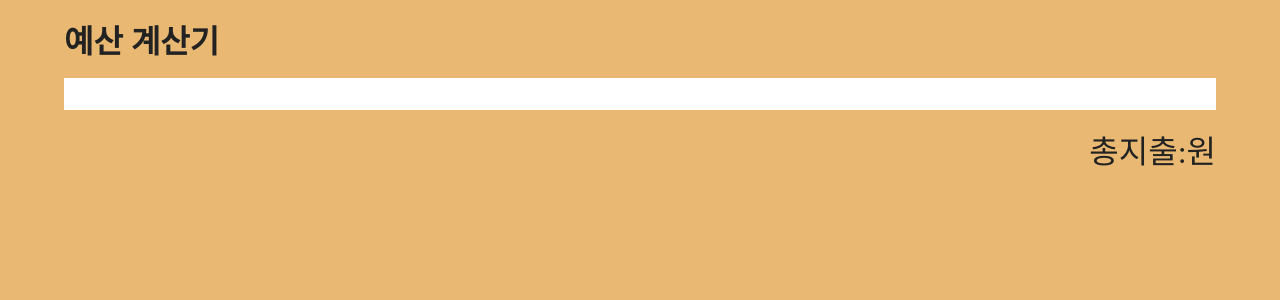
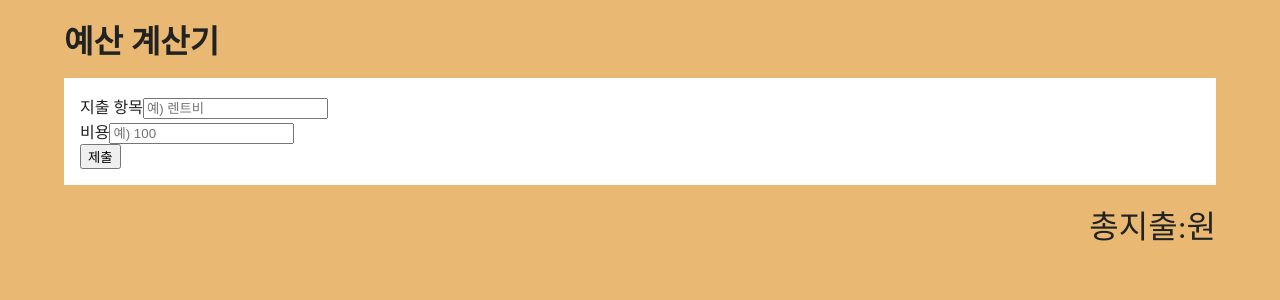
Before and after one commit to YongHyunKing/-, a React (Create React App) app: page / in a window 1280 px wide. Shown: the top 300 px of the page. Built offline with nearby package versions, Linux system fonts and the light colour scheme.

Commit message:
feat: add ExpenseForm.js code

```diff
--- a/src/App.js
+++ b/src/App.js
@@ -1,5 +1,6 @@
 import { Component } from "react";
 import "./App.css";
+import ExpenseForm from "./components/ExpenseForm";
 
 class App extends Component {
   render() {
@@ -8,7 +9,7 @@ class App extends Component {
         <h1>예산 계산기</h1>
 
         <div style={{ width: '100%', backgroundColor: 'white', padding: '1rem' }}>
-
+          <ExpenseForm />
         </div>
         <div style={{ display: 'flex', justifyContent: 'end', marginTop: '1rem' }}>
           <p style={{ fontSize: '2rem' }}>
--- a/src/components/ExpenseForm.js
+++ b/src/components/ExpenseForm.js
@@ -3,7 +3,33 @@ import React, { Component } from 'react'
 export class ExpenseForm extends Component {
   render() {
     return (
-      <div>ExpenseForm</div>
+      <form>
+        <div className='form-center'>
+          <div className='form-group'>
+            <label htmlFor='charge'>지출 항목</label>
+            <input
+              type="text"
+              className="form-control"
+              id="charge"
+              name="charge"
+              placeholder="예) 렌트비"
+            />
+          </div>
+          <div className='form-group'>
+            <label htmlFor='amount'>비용</label>
+            <input
+              type="number"
+              className="form-control"
+              id="amount"
+              name="amount"
+              placeholder="예) 100"
+            />
+          </div>
+        </div>
+        <button type='submit' className='btn'>
+          제출
+        </button>
+      </form>
     )
   }
 }
```
